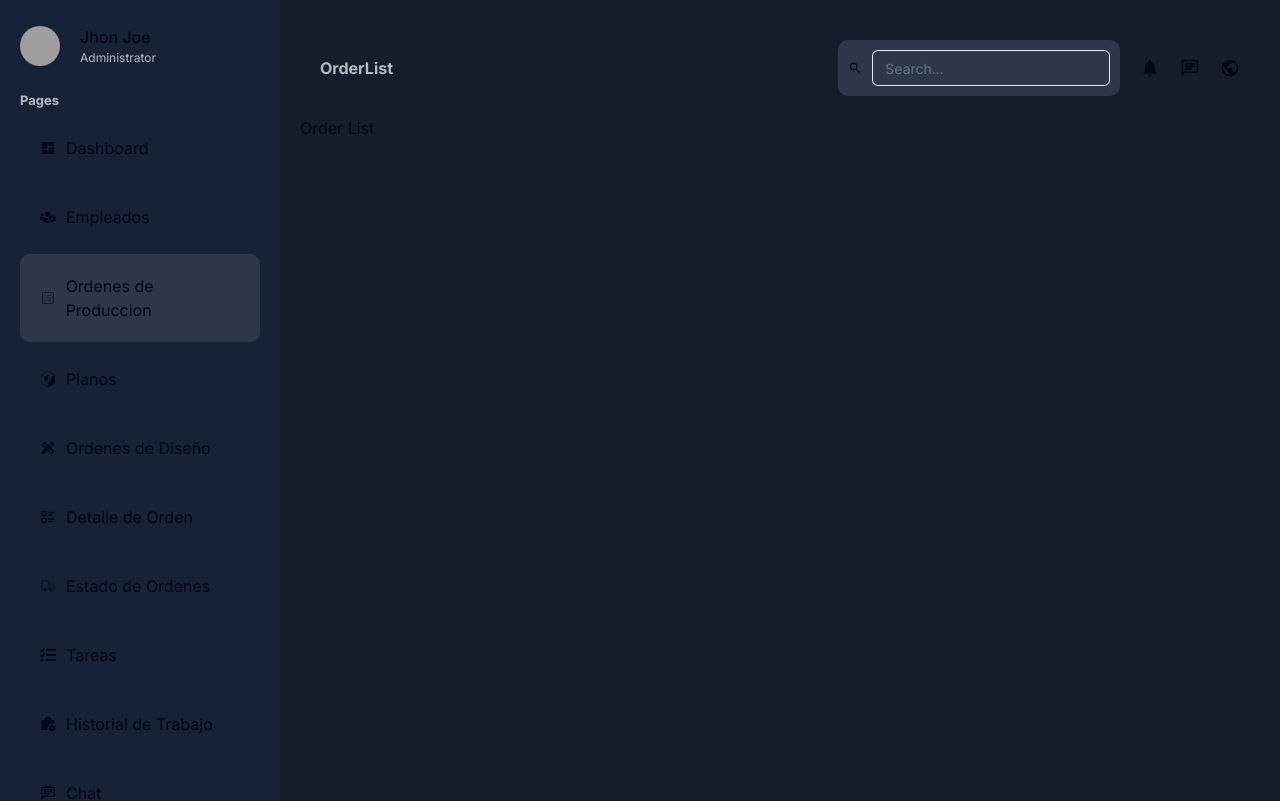
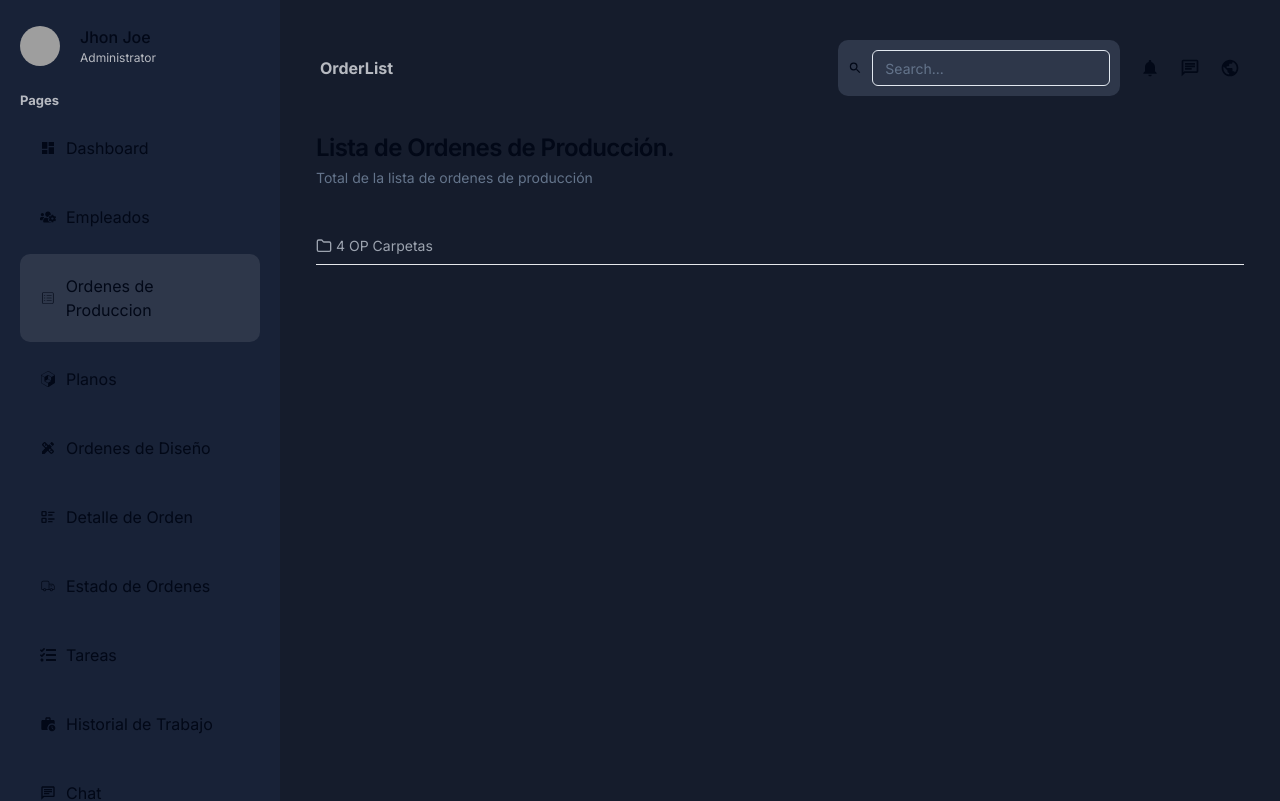
Before and after one commit to marisak98/frotend, a Next.js app: page /dashboard/orderList in a window 1280 px wide. Shown: the top 801 px of the page. Built offline with nearby package versions, Linux system fonts and the light colour scheme; grey boxes are pictures that could not be loaded.

Commit message:
begin order list page.

```diff
--- a/src/app/dashboard/orderList/page.tsx
+++ b/src/app/dashboard/orderList/page.tsx
@@ -1,7 +1,30 @@
+import { Folder } from "lucide-react";
+import { Separator } from "@/components/ui/separator";
+
 export default function orderList() {
+  const directory = ["OP Cervezas", "OP Refrescos", "OP Jugos", "OP Vinos"];
   return (
-    <div>
-      <h1>Order List</h1>
-    </div>
+    <main className="p-4 sm:px-4 sm:py-4">
+      <section className="flex items-center justify-between mb-4 md:mb-8 lg:mb-12">
+        <div className="space-y-1">
+          <h2 className="text-xl sm:text-2xl text-foreground font-semibold -tracking-wide ">
+            Lista de Ordenes de Producción.
+          </h2>
+          <p className="text-xs sm:text-sm text-muted-foreground ">
+            Total de la lista de ordenes de producción
+          </p>
+        </div>
+      </section>
+      <section className="flex items-center gap-2 mb-2">
+        {directory && directory.length > 0 ? (
+          <p className="text-sm text-gray-400 flex items-center gap-x-1">
+            <Folder className="w-4 h-4" />
+            <span>{directory.length} OP Carpetas</span>
+          </p>
+        ) : null}
+      </section>
+
+      <Separator className="mb-5 bg-gray-200 dark:bg-gray-800" />
+    </main>
   );
 }
```
